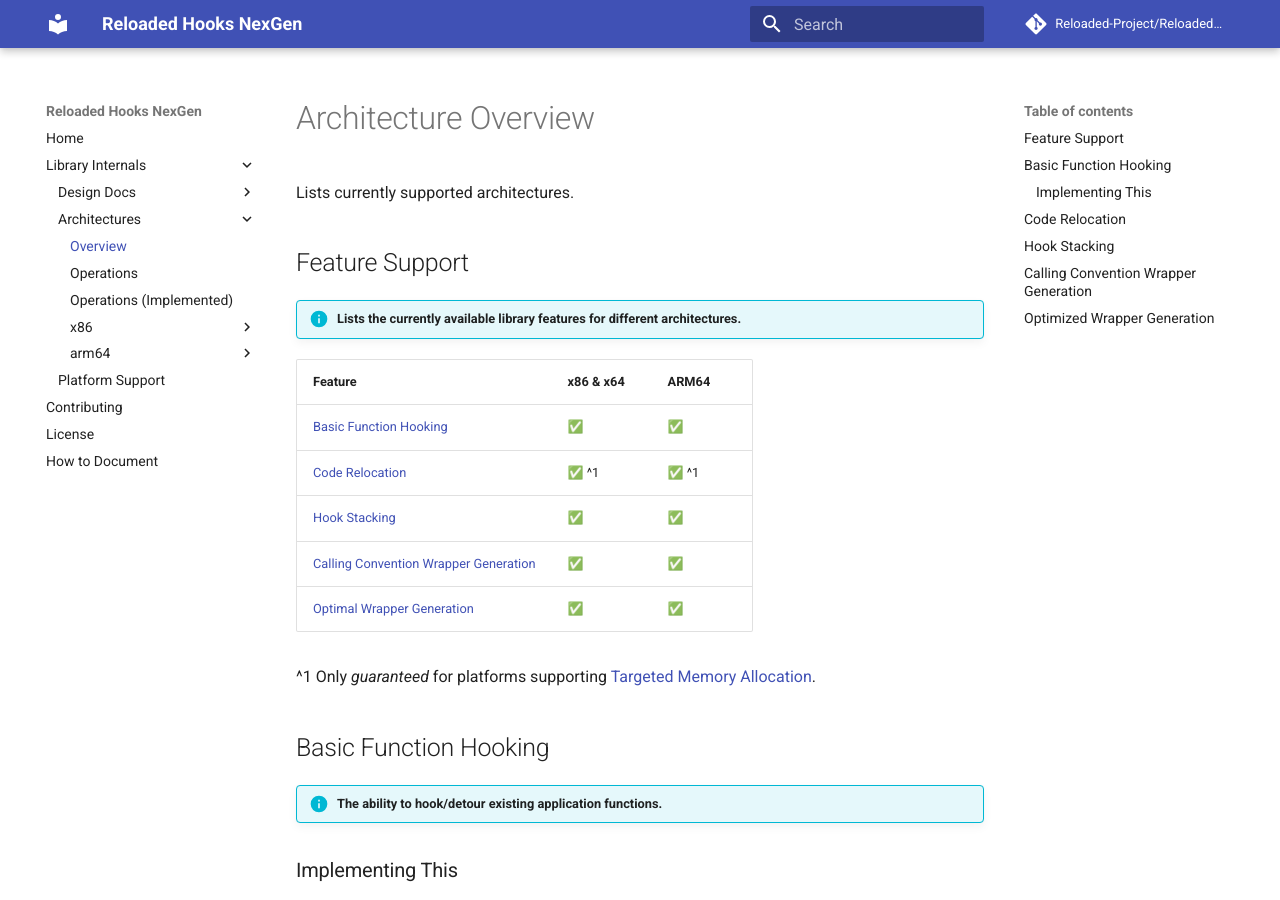
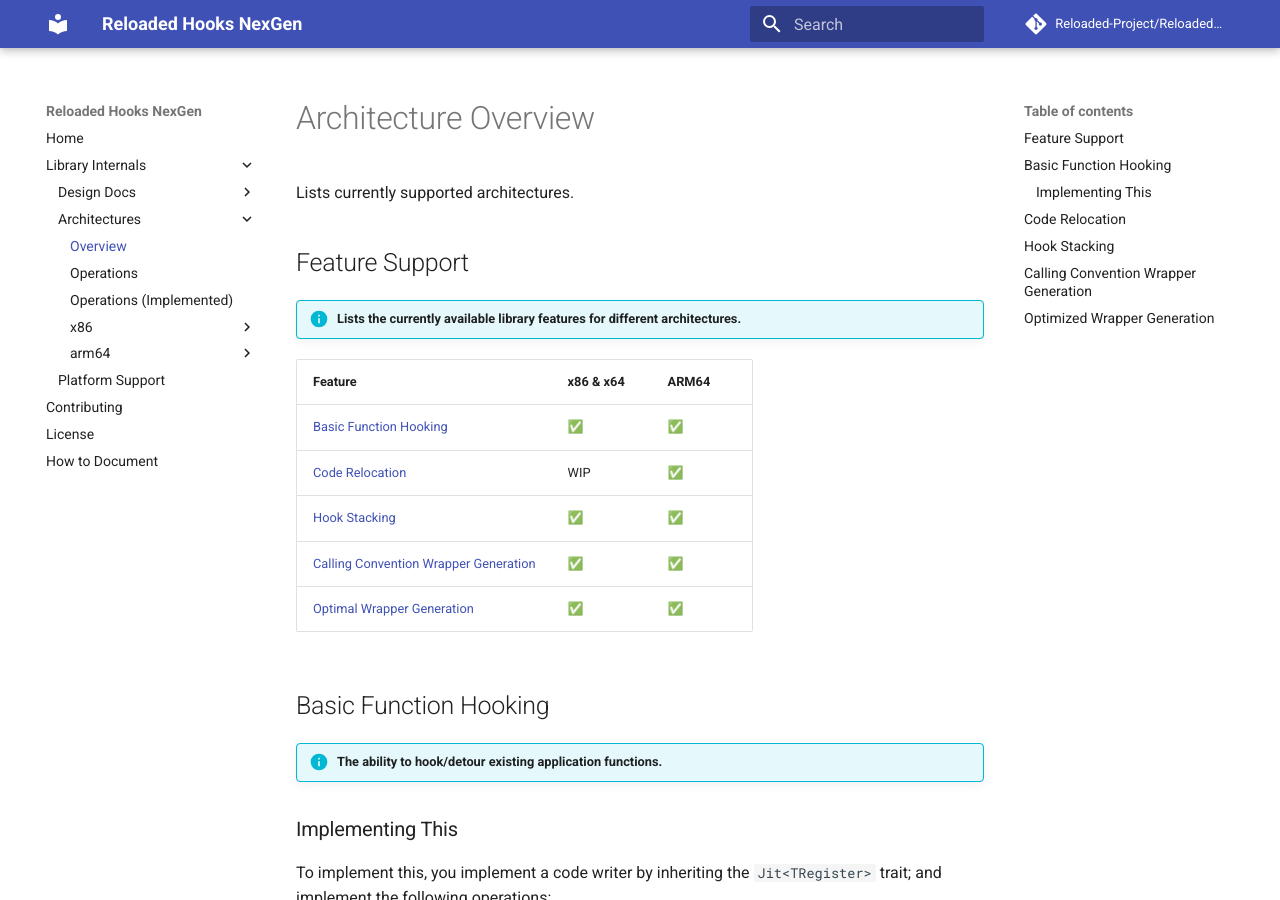
Before and after one commit to Reloaded-Project/Reloaded.Hooks-rs, an MkDocs documentation site: the page built from docs/dev/arch/overview.md, in a window 1280 px wide and 900 px high. Built offline with MkDocs 1.6.1 and Material for MkDocs 9.7.7, drawn with Linux system fonts in a browser that asks for light colours; comment, search, counter and statistics services are not loaded.

Commit message:
Update Code Relocation Support in Docs

```diff
--- a/docs/dev/arch/overview.md
+++ b/docs/dev/arch/overview.md
@@ -9,12 +9,10 @@ Lists currently supported architectures.
 | Feature                                                                         | x86 & x64 | ARM64 |
 | ------------------------------------------------------------------------------- | --------- | ----- |
 | [Basic Function Hooking](#basic-function-hooking)                               | ✅         | ✅     |
-| [Code Relocation](#code-relocation)                                             | ✅ ^1      | ✅ ^1  |
+| [Code Relocation](#code-relocation)                                             | WIP        | ✅  |
 | [Hook Stacking](#hook-stacking)                                                 | ✅         | ✅     |
 | [Calling Convention Wrapper Generation](#calling-convention-wrapper-generation) | ✅         | ✅     |
 | [Optimal Wrapper Generation](#optimal-wrapper-generation)                       | ✅         | ✅     |
-
-^1 Only *guaranteed* for platforms supporting [Targeted Memory Allocation](../platform/overview.md).
 
 ## Basic Function Hooking
 
```
Also changed, not shown: docs/index.md (+1 -3 lines).
